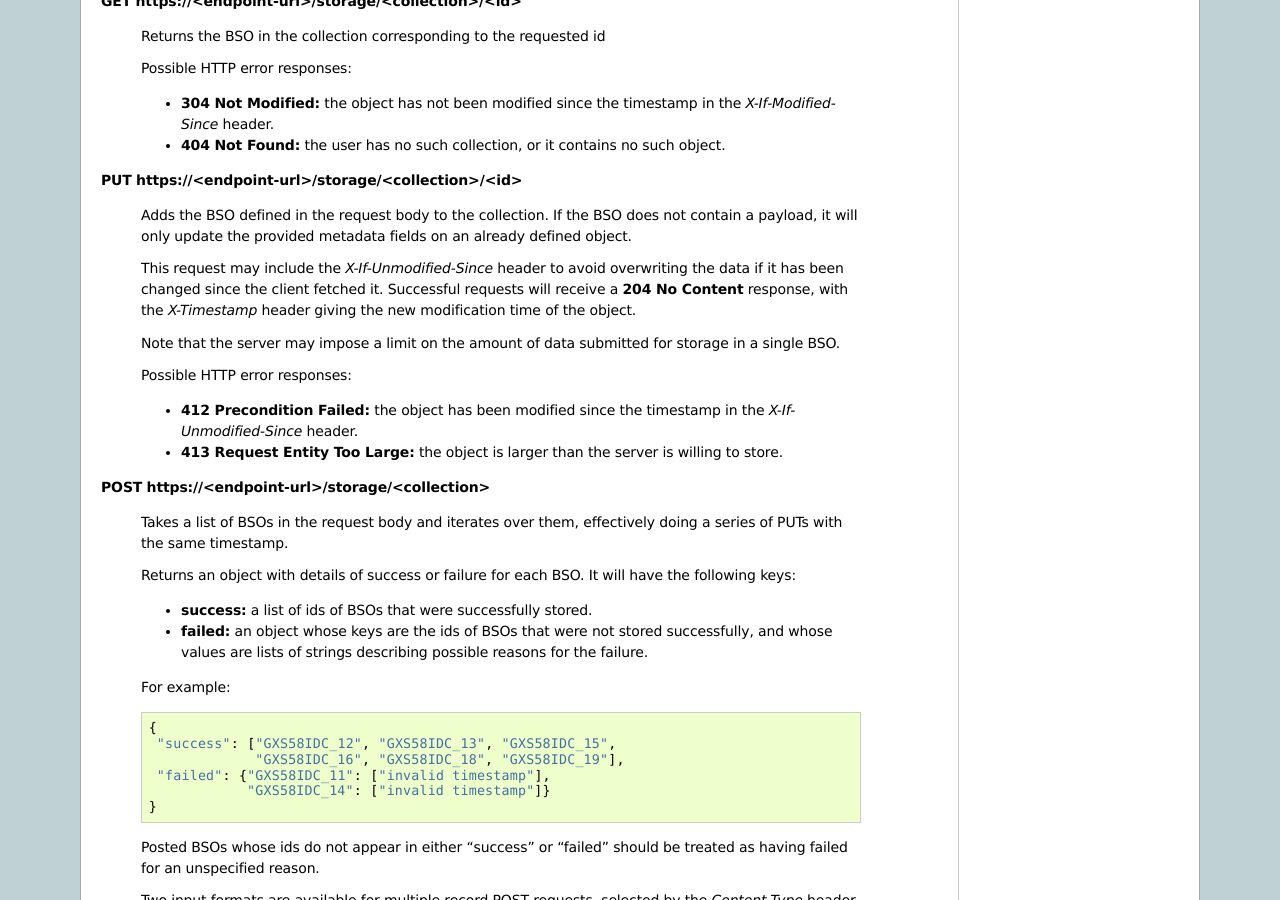
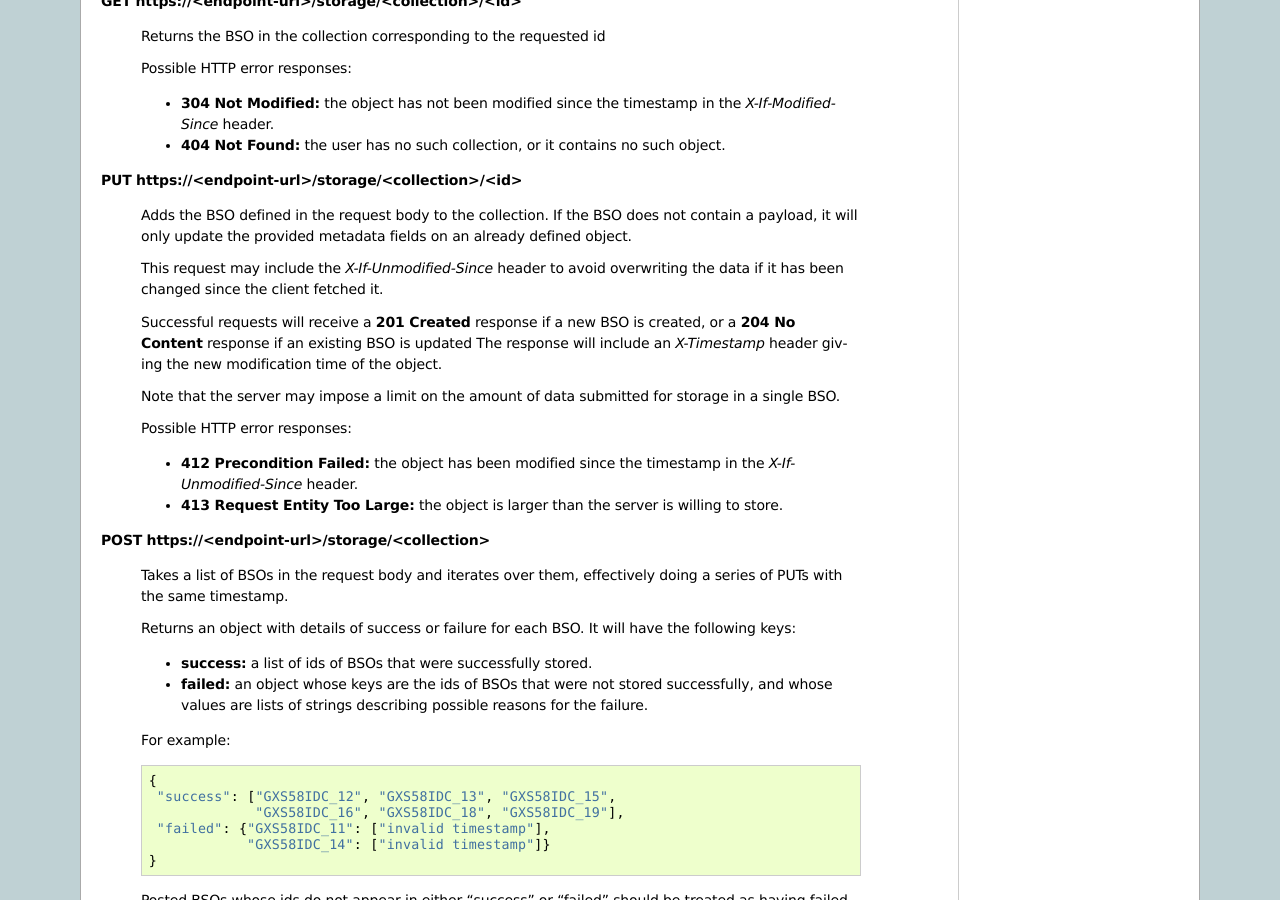
Before and after one commit to mozilla-services/docs, a Sphinx documentation site: the page built from source/storage/apis-2.0.rst, in a window 1280 px wide and 900 px high, scrolled down 3260 px. Built offline with Sphinx 7.4.7, drawn with Linux system fonts in a browser that asks for light colours; some of the changed text lies outside the part shown.

Commit message:
[Storage] PUT returns "201 Created" when it creates a new BSO.

```diff
--- a/source/storage/apis-2.0.rst
+++ b/source/storage/apis-2.0.rst
@@ -248,8 +248,11 @@ collection.
 
     This request may include the *X-If-Unmodified-Since* header to avoid
     overwriting the data if it has been changed since the client fetched it.
-    Successful requests will receive a **204 No Content** response, with the
-    *X-Timestamp* header giving the new modification time of the object.
+
+    Successful requests will receive a **201 Created** response if a new
+    BSO is created, or a **204 No Content** response if an existing BSO
+    is updated  The response will include an *X-Timestamp* header giving
+    the new modification time of the object.
 
     Note that the server may impose a limit on the amount of data submitted
     for storage in a single BSO.
@@ -428,7 +431,20 @@ protocol.
 
 **200 OK**
 
-    The request was processed successfully.
+    The request was processed successfully, and the server is returning
+    useful information in the response body.
+
+
+**201 Created**
+
+    The request was processed successfully and resulted in the creation of
+    a new BSO.  No entity body is returned.
+
+
+**204 Not Content**
+
+    The request was processed successfully, and the server has no useful
+    data to return in the response body.
 
 
 **304 Not Modified**
@@ -525,7 +541,11 @@ The following is a summary of protocol changes from :ref:`server_storage_api_11`
 * The **POST /storage/collection** request no longer returns **modified** as
   part of its output, since this is available in the *X-Timestamp* header.
 
-* Successful **DELETE** and **PUT** requests now give a **204 No Content**
+* Successful **PUT** requests now give a **201 Created** or **204 No Content**
+  response, rather than redundantly returning the value of *X-Timestamp* in
+  the response body.
+
+* Successful **DELETE** requests now give a **204 No Content** response,
   response, rather than redundantly returning the value of *X-Timestamp* in
   the response body.
 
```
